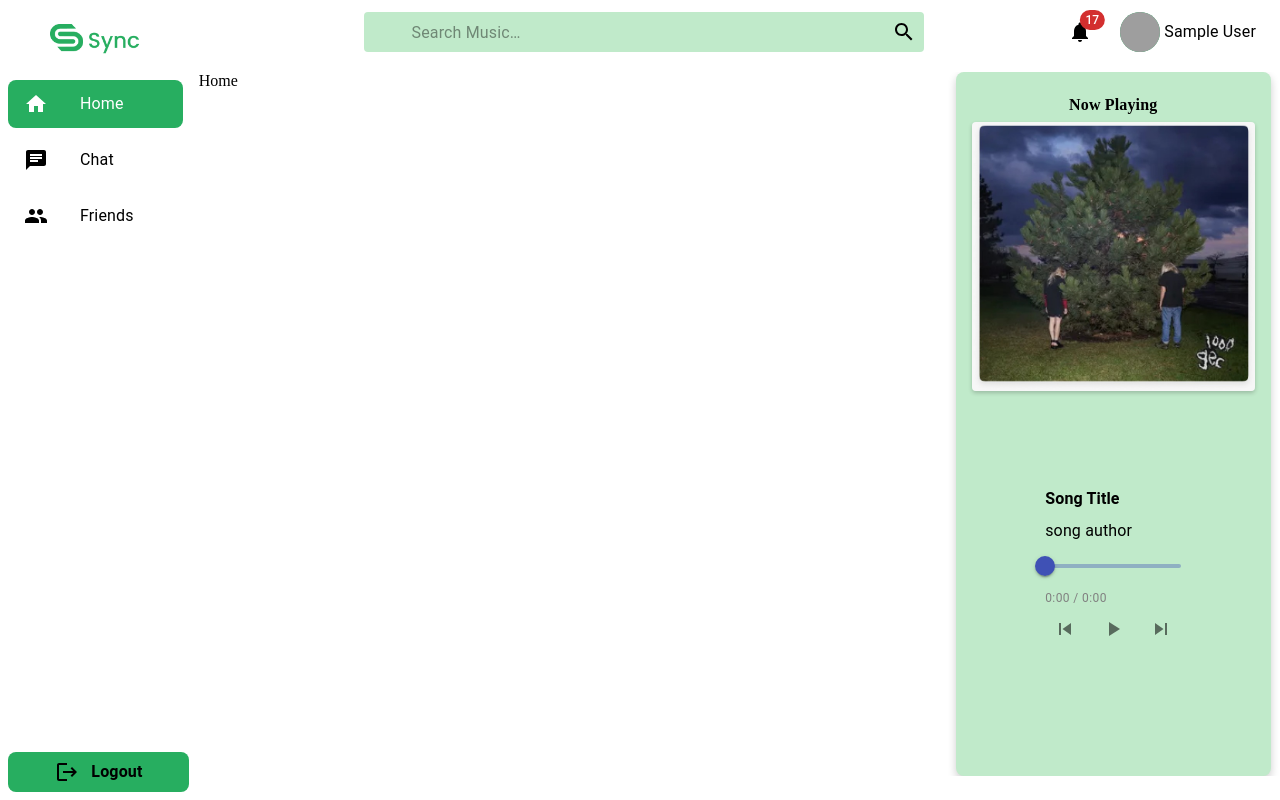
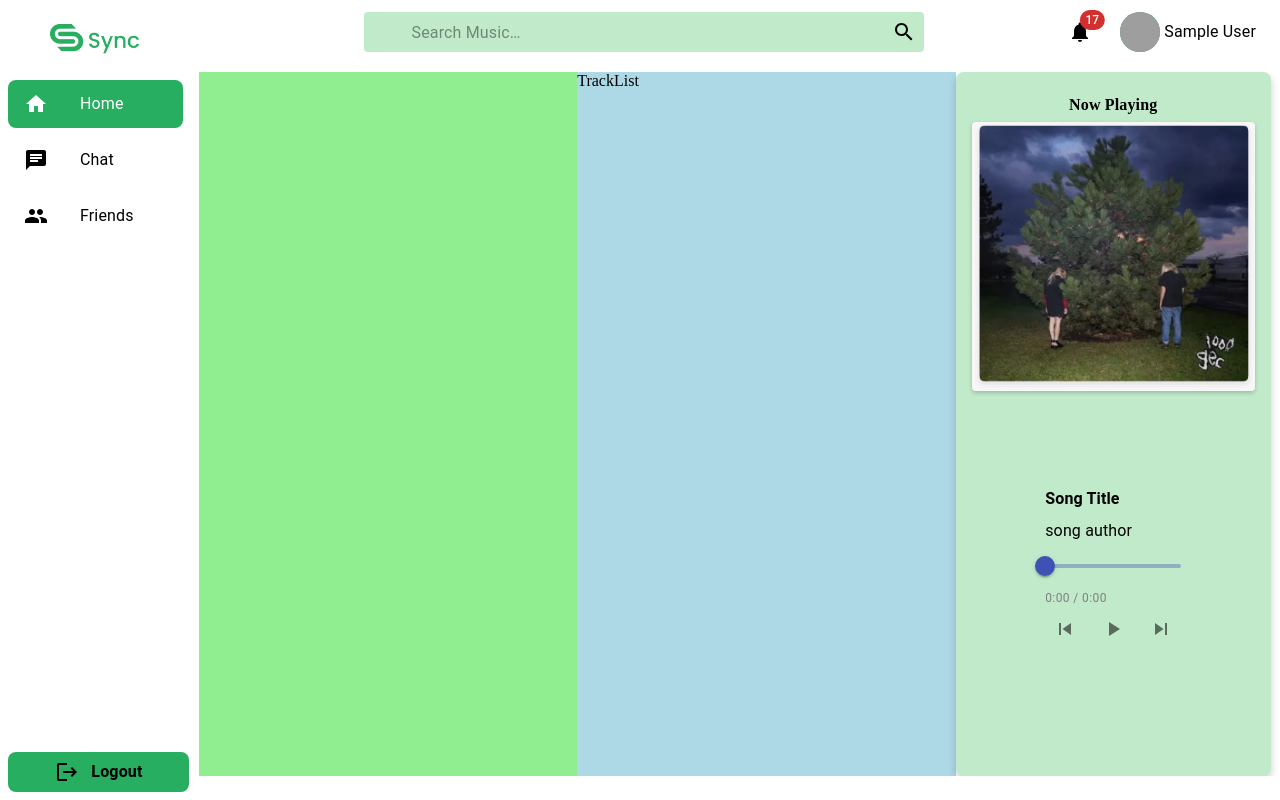
Before and after one commit to Sync-Chord/chord-sync-client, a React (Create React App) app: page /auth in a window 1280 px wide. Built offline with nearby package versions, Linux system fonts and the light colour scheme; sample sign-in values are in the browser's storage; grey boxes are pictures that could not be loaded.

Commit message:
Home issue fix

```diff
--- /dev/null
+++ b/src/components/screens/home/Discover.tsx
@@ -0,0 +1,8 @@
+import { Box } from "@mui/system"
+import React from "react"
+
+const Discover = () => {
+  return <Box></Box>
+}
+
+export default Discover
--- a/src/components/screens/home/Home.tsx
+++ b/src/components/screens/home/Home.tsx
@@ -1,9 +1,40 @@
+import { Box } from "@mui/system"
+import Discover from "./Discover"
+import TrackList from "./TrackList"
+
 const Home = () => {
   return (
-    <>
-      <div>Home</div>
-    </>
-  );
-};
+    <Box
+      sx={{
+        display: "flex",
+        width: "100%",
+        height: "100%",
+        backgroundColor: "red",
+        label: "main",
+      }}
+    >
+      <Box
+        sx={{
+          display: "flex",
+          width: "50%",
+          backgroundColor: "lightgreen",
+          label: "left",
+        }}
+      >
+        <Discover />
+      </Box>
+      <Box
+        sx={{
+          display: "flex",
+          width: "50%",
+          backgroundColor: "lightblue",
+          label: "Right",
+        }}
+      >
+        <TrackList />
+      </Box>
+    </Box>
+  )
+}
 
-export default Home;
+export default Home
--- /dev/null
+++ b/src/components/screens/home/TrackList.tsx
@@ -0,0 +1,7 @@
+import React from "react"
+
+const TrackList = () => {
+  return <div>TrackList</div>
+}
+
+export default TrackList
```
